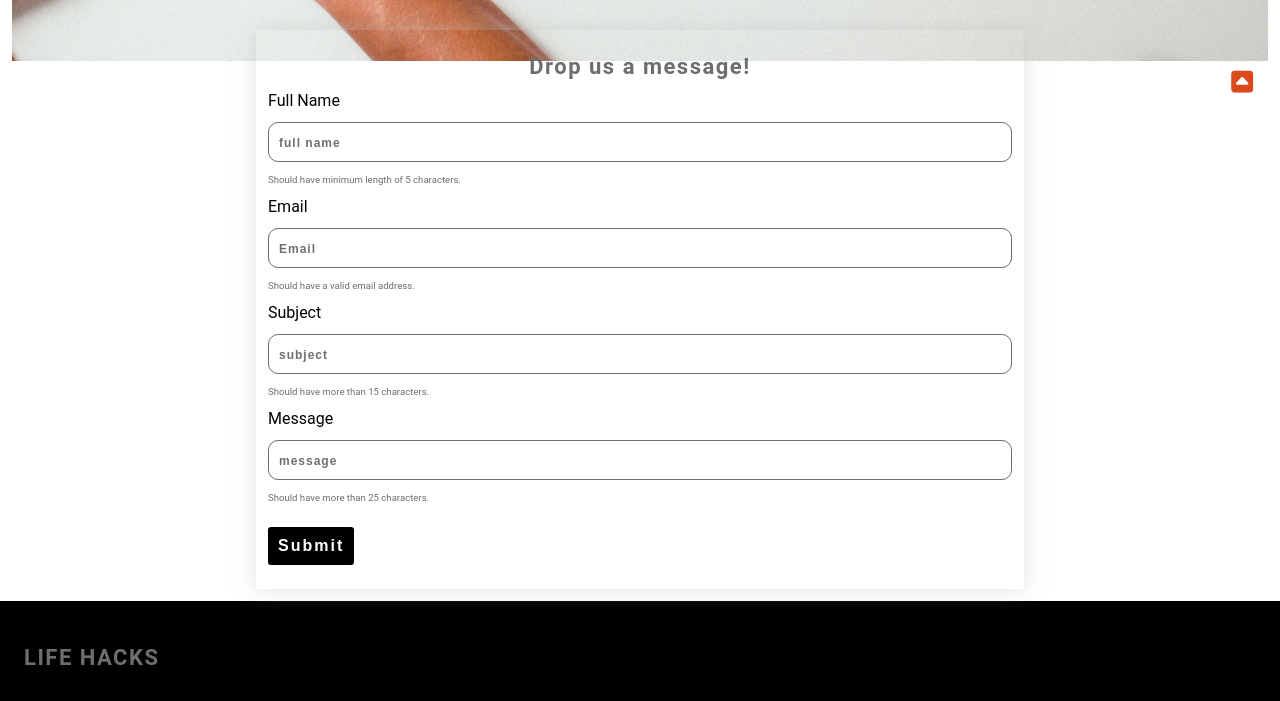
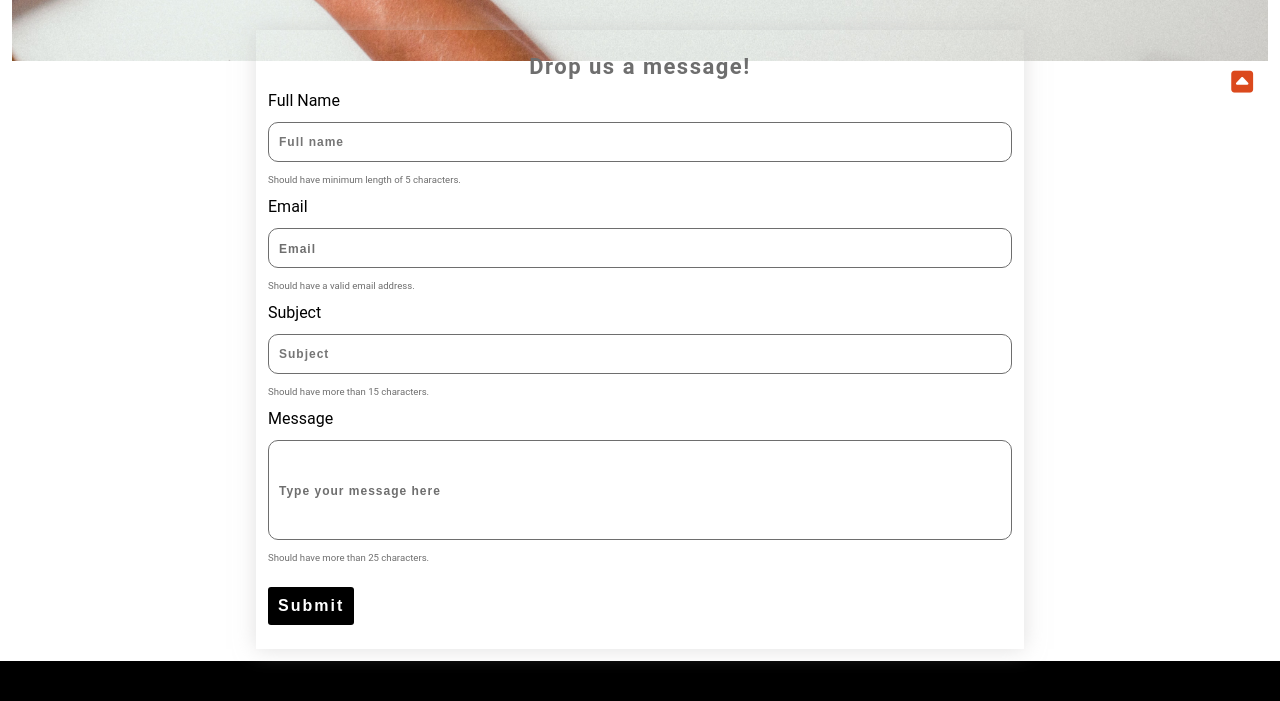
Before and after one commit to gitAji/Exam-Project, a plain HTML site: page contact.html in a window 1280 px wide. Shown: the part 680-1381 px from the top of the page. Drawn offline with Linux system fonts and the light colour scheme.

Commit message:
contact form

```diff
--- a/contact.html
+++ b/contact.html
@@ -83,7 +83,7 @@
       <form id="form">
         <div>
           <label for="fullName">Full Name</label>
-          <input type="text" name="fullName" id="fullName" placeholder="full name" class="error" />
+          <input type="text" name="fullName" id="fullName" placeholder="Full name" class="error" />
           <div class="form-error" id="nameError">
             Should have minimum length of 5 characters.
           </div>
@@ -97,7 +97,7 @@
         </div>
         <div>
           <label for="subject">Subject</label>
-          <input type="text" name="subject" id="subject" placeholder="subject" class="error" />
+          <input type="text" name="subject" id="subject" placeholder="Subject" class="error" />
           <div class="form-error" id="subjectError">
             Should have more than 15 characters.
           </div>
@@ -105,7 +105,7 @@
 
         <div>
           <label for="message">Message</label>
-          <input type="text-area" name="message" id="message" placeholder="message" rows="4" maxlength="200" />
+          <input type="text-area" name="message" id="message" placeholder="Type your message here" rows="4" maxlength="200" />
           <div class="form-error" id="messageError">
             Should have more than 25 characters.
           </div>
--- a/css/style.css
+++ b/css/style.css
@@ -1038,7 +1038,7 @@ footer p {
     font-size: 1.5rem;
 }
 
-.contact-form input {
+.contact-form input[type="text"],[type="email"] {
     width: 100%;
     height: 40px;
     border-radius: 10px;
@@ -1050,14 +1050,14 @@ footer p {
     letter-spacing: 1px;
 }
 
-.contact-form input::placeholder {
+.contact-form input[type="text"],[type="email"]::placeholder {
     font-size: 12px;
     color: var(--light-color);
 }
 
-.contact-form textarea {
+.contact-form input[type="text-area"] {
     width: 100%;
-    height: 200px;
+    height: 100px;
     border-radius: 10px;
     border: 1px solid var(--light-color);
     padding: 10px;
@@ -1067,7 +1067,7 @@ footer p {
     letter-spacing: 1px;
 }
 
-.contact-form textarea::placeholder {
+.contact-form input[type="text-area"]::placeholder {
     font-size: 12px;
     color: var(--light-color);
 }
@@ -1091,10 +1091,6 @@ footer p {
     margin-bottom: 12px;
 }
 
-::placeholder {
-    color: var(--primary-color);
-
-}
 
 .success-message {
     font-size: .7rem;
```
